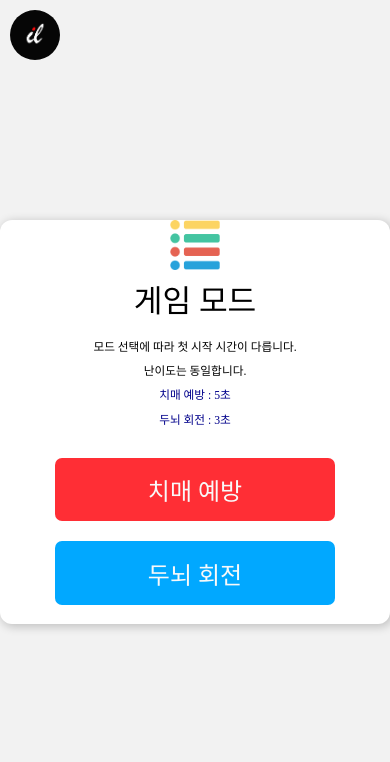
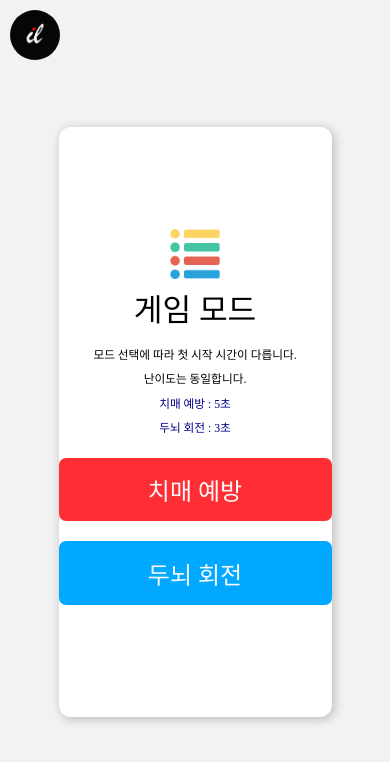
Before and after one commit to tooooo1/whoplus, a React (Create React App) app: page /mode in a window 390 px wide. Shown: the top 762 px of the page. Built offline with nearby package versions, Linux system fonts and the light colour scheme; a web font is replaced by a local one.

Commit message:
refactor: 반응형 layout

```diff
--- a/src/components/Button.jsx
+++ b/src/components/Button.jsx
@@ -27,4 +27,8 @@ export const Wrapper = styled.button`
   &#list {
     margin: 10px 0;
   }
+
+  @media only screen and (min-width: 536px) {
+    width: 365px;
+  }
 `;
--- a/src/pages/End.jsx
+++ b/src/pages/End.jsx
@@ -19,7 +19,6 @@ const End = () => {
   };
 
   return (
-    <div>
     <Wrapper>
       <Title>누가더쎔?</Title>
       <Round>
@@ -42,7 +41,6 @@ const End = () => {
         </Button>
       </ResultWrapper>
     </Wrapper>
-    </div>
   );
 };
 
--- a/src/pages/Home.jsx
+++ b/src/pages/Home.jsx
@@ -7,7 +7,7 @@ const Home = () => {
   const navigate = useNavigate();
 
   return (
-    <div>
+    <div id="home">
       <Title>누가 더쎔?</Title>
       <Button color="#ff2e35" onClick={() => navigate('/ready')}>
         게임시작
@@ -20,6 +20,7 @@ export default Home;
 
 const Title = styled.div`
   font-size: 8vh;
+  text-align: center;
   padding-bottom: 2rem;
   font-family: 'RixYeoljeongdo_Regular';
   word-break: keep-all;
--- a/src/pages/Mode.jsx
+++ b/src/pages/Mode.jsx
@@ -14,7 +14,6 @@ const Mode = () => {
 
   return (
     <div>
-      <Wrapper>
       <img src="img/options.png" alt="options" width={50} height={50} />
       <Title>게임 모드</Title>
 
@@ -22,19 +21,12 @@ const Mode = () => {
       <Text>난이도는 동일합니다.</Text>
       <Ex id="last"> 치매 예방 : 5초 </Ex>
       <Ex id="last"> 두뇌 회전 : 3초 </Ex>
-        <InputWrapper>
-          <Button
-            color="#ff2e35"
-            id="list"
-            onClick={() => modeChoice('Dementia')}
-          >
+      <Button color="#ff2e35" id="list" onClick={() => modeChoice('Dementia')}>
         치매 예방
       </Button>
       <Button color="#01a8ff" id="list" onClick={() => modeChoice('Brain')}>
         두뇌 회전
       </Button>
-        </InputWrapper>
-      </Wrapper>
     </div>
   );
 };
@@ -76,20 +68,3 @@ const Ex = styled.div`
     font-size: 18px;
   }
 `;
-
-const Wrapper = styled.div`
-  display: flex;
-  flex-direction: column;
-  align-items: center;
-  border-radius: 12px;
-  background-color: #ffffff;
-  box-shadow: 2px 2px 10px 1px rgba(0, 0, 0, 0.2);
-
-  @media (min-width: 768px) {
-    padding: 5vw 0;
-  }
-`;
-
-const InputWrapper = styled.div`
-  padding: 1vh 14vw;
-`;
--- a/src/pages/Play.jsx
+++ b/src/pages/Play.jsx
@@ -131,8 +131,6 @@ const Play = () => {
   return (
     <div>
       <Wrapper>
-        <QuestionWrapper>
-          <div>
         <Round>
           ROUND <Stage active={active}>{round}</Stage>
         </Round>
@@ -145,9 +143,9 @@ const Play = () => {
             borderRadius: '10px',
             marginBottom: '1.2rem',
             height: '1.2vh',
+            width: '100%',
           }}
         />
-          </div>
         <SubMissionQuestion>
           {first} + {second}
         </SubMissionQuestion>
@@ -161,13 +159,18 @@ const Play = () => {
           pattern="[0-9]*"
         />
         <Score active={active}>{power.toLocaleString()}</Score>
-        </QuestionWrapper>
       </Wrapper>
     </div>
   );
 };
 
 export default Play;
+
+const Wrapper = styled.div`
+  display: flex;
+  flex-direction: column;
+  align-items: center;
+`;
 
 const Score = styled.div`
   font-size: 3vw;
@@ -251,13 +254,6 @@ const SubMissionInput = styled.input`
   }
 `;
 
-const QuestionWrapper = styled.div`
-  padding: 8vh 15vw 5vh;
-  border-radius: 10px;
-  background-color: #ffffff;
-  box-shadow: 2px 2px 10px 1px rgba(0, 0, 0, 0.2);
-`;
-
 const Stage = styled.span`
   animation: ${(props) => props.active && `bounce 0.3s infinite ease`};
   font-weight: bold;
@@ -282,7 +278,7 @@ const Stage = styled.span`
 
 const TimeUp = styled.p`
   padding-bottom: 4px;
-
+  height: 25px;
   animation: ${(props) => props.active && `bounce 0.3s infinite ease`};
   font-weight: bold;
   @keyframes bounce {
@@ -303,12 +299,3 @@ const TimeUp = styled.p`
     }
   }
 `;
-
-const Wrapper = styled.div`
-  padding: 10vw 0;
-  text-align: center;
-
-  @media (min-width: 768px) {
-    padding: 5vw 0;
-  }
-`;
--- a/src/pages/Ready.jsx
+++ b/src/pages/Ready.jsx
@@ -21,7 +21,6 @@ const Ready = () => {
 
   return (
     <div>
-      <Wrapper>
       <img
         src="https://img.icons8.com/color/48/000000/box-important--v1.png"
         width={48}
@@ -36,7 +35,7 @@ const Ready = () => {
         3. 게임은 총<Color> 70 ROUND</Color>입니다.
       </Text>
       <Ex id="last"> 전투력은 자릿수가 높아지면 더 높게 측정됩니다.</Ex>
-        <InputWrapper>
+
       <ReadyInput
         onChange={(e) => setValue(e.target.value)}
         placeholder="닉네임을 입력하세요"
@@ -44,8 +43,6 @@ const Ready = () => {
       <Button color="#01a8ff" onClick={loginClick}>
         시작
       </Button>
-        </InputWrapper>
-      </Wrapper>
     </div>
   );
 };
@@ -100,21 +97,8 @@ const ReadyInput = styled.input`
   height: auto;
   margin-bottom: 1rem;
   font-family: 'Pretendard-Medium';
-`;
 
-const Wrapper = styled.div`
-  display: flex;
-  flex-direction: column;
-  align-items: center;
-  border-radius: 12px;
-  background-color: #ffffff;
-  box-shadow: 2px 2px 10px 1px rgba(0, 0, 0, 0.2);
-
-  @media (min-width: 768px) {
-    padding: 5vw 0;
+  @media only screen and (min-width: 536px) {
+    width: 365px;
   }
 `;
-
-const InputWrapper = styled.div`
-  padding: 1vh 14vw;
-`;
--- a/src/styles/global.jsx
+++ b/src/styles/global.jsx
@@ -137,7 +137,7 @@ export const global = (
         outline: none;
         box-sizing: border-box;
       }
-      body > div {
+      #root {
         background-color: #f2f2f2;
         height: 100vh;
         display: flex;
@@ -145,6 +145,27 @@ export const global = (
         justify-content: center;
         align-items: center;
       }
+
+      #root > div {
+        background-color: #ffffff;
+        box-shadow: 2px 2px 10px 1px rgba(0, 0, 0, 0.2);
+        width: 70%;
+        height: 70%;
+        display: flex;
+        flex-direction: column;
+        justify-content: center;
+        align-items: center;
+        border-radius: 12px;
+
+        &#home {
+          background-color: #f2f2f2;
+          box-shadow: none;
+        }
+
+        @media only screen and (max-height: 664px) {
+          height: 100%;
+        }
+      }
     `}
   />
 );
```
Lines whose indentation alone changed are shown as unchanged.
